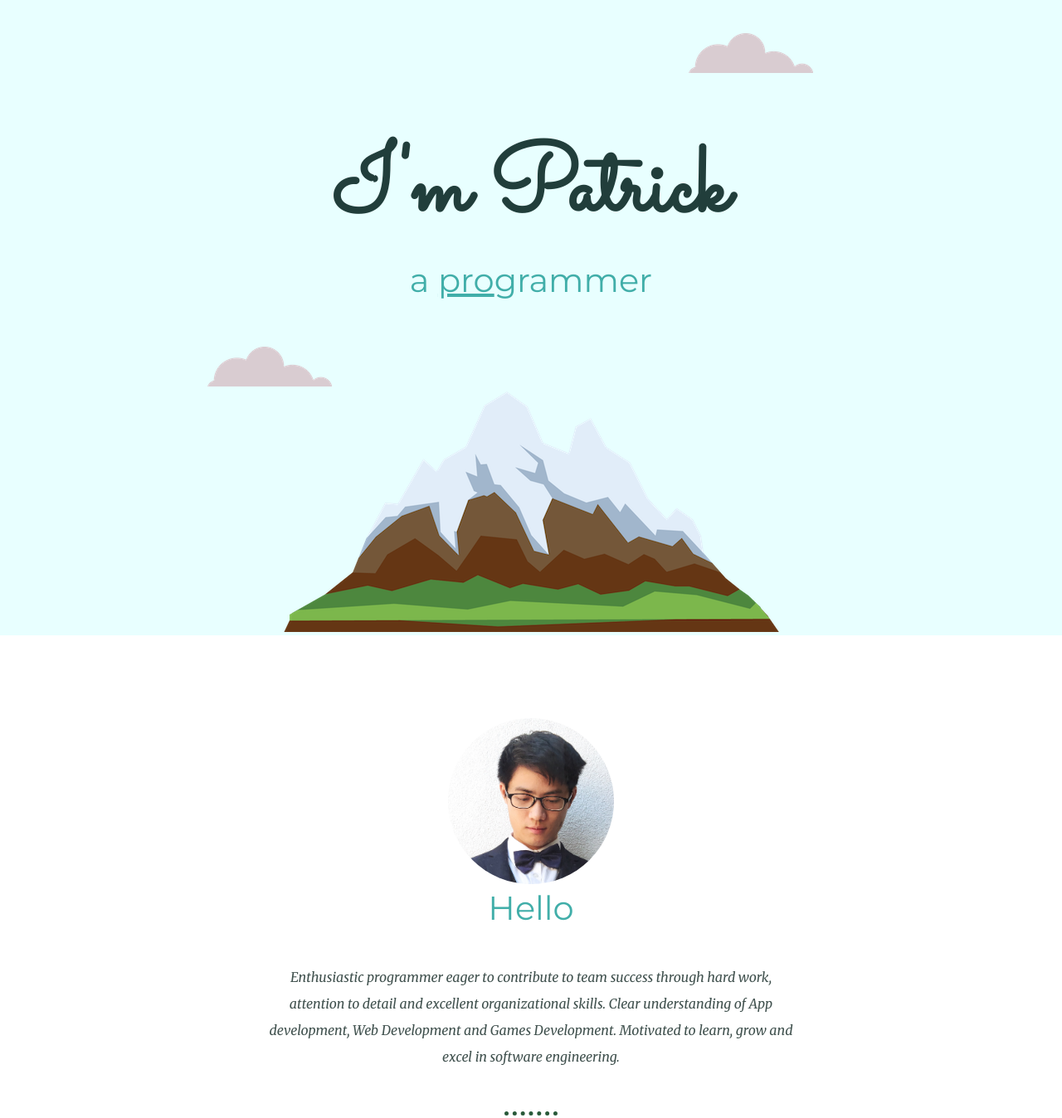
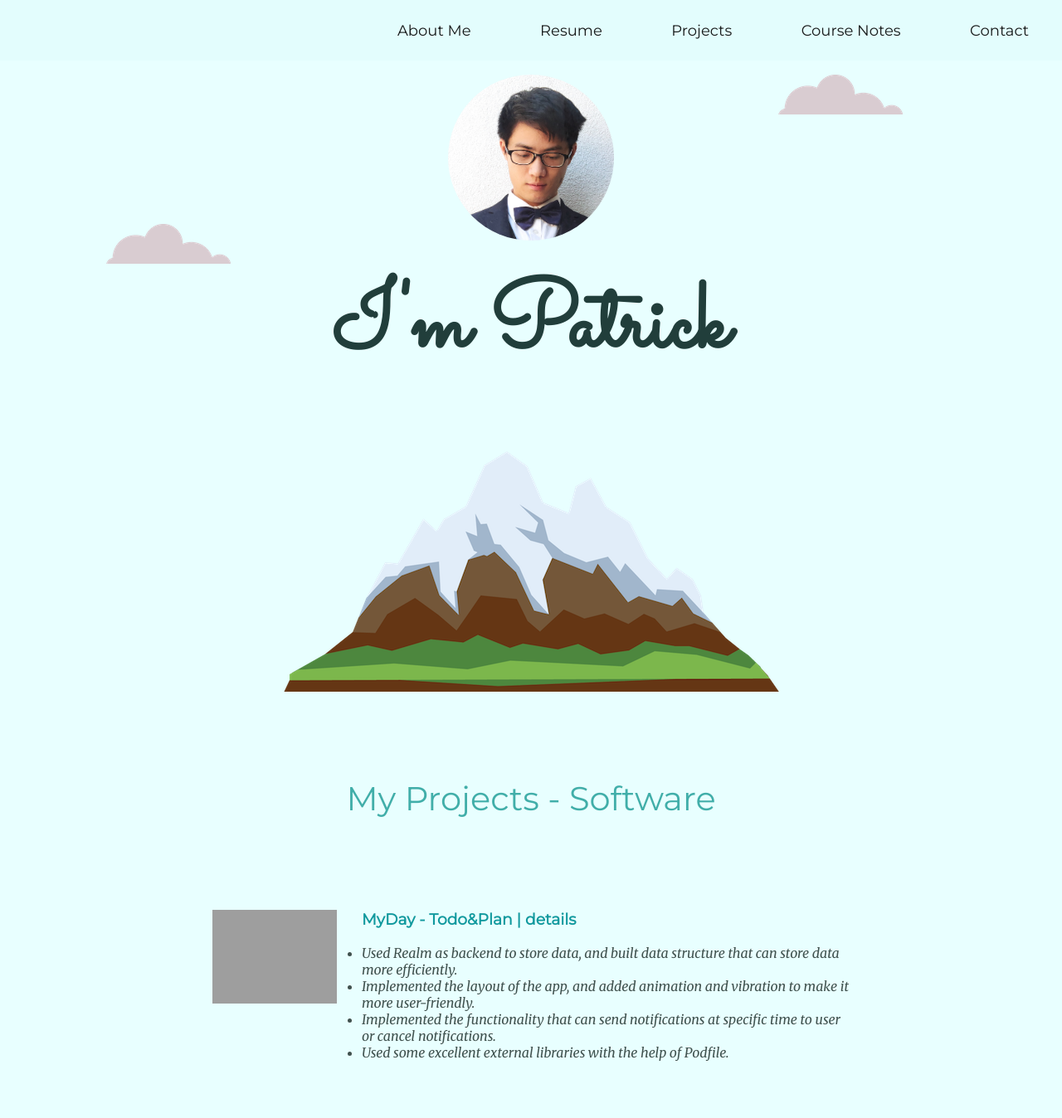
Before and after one commit to patrick-ubc/cv, a plain HTML site: page index.html in a window 1280 px wide. Shown: the top 1348 px of the page at 83% size. Drawn offline with Linux system fonts and the light colour scheme; grey boxes are pictures that could not be loaded.

Commit message:
update the layout, add more details

```diff
--- a/css/styles.css
+++ b/css/styles.css
@@ -3,11 +3,12 @@ body {
   text-align: center;
   font-family: 'Merriweather', serif;
   color: #40514E;
+  background-color: #e8ffff;
 }
 
 h1 {
   font-size: 7rem;
-  margin: 50px auto 0 auto;
+  margin: 20px auto 0 auto;
   font-family: 'Sacramento', cursive;
   color: #213e3b;
 }
@@ -27,13 +28,18 @@ h3, a {
   color: #11999E;
 }
 
+p {
+  text-decoration: none;
+  color: #11999E;
+}
+
 hr {
   border-style: none;
   border-top-style: dotted;
   border-color: #295939;
   border-width: 5px;
   width: 5%;
-  margin: 50px auto 50px auto;
+  margin: 50px auto;
 }
 
 p {
@@ -44,13 +50,6 @@ p {
   color: #EAF6F6;
   font-size: 0.75rem;
   padding: 20px 0;
-}
-
-
-.bottom-cloud {
-  position: absolute;
-  left: 250px;
-  bottom: 300px;
 }
 
 .contact-message {
@@ -85,26 +84,31 @@ a:hover {
   border-radius: 50%;
 }
 
+.profile_img:hover {
+  opacity: 0.7;
+}
+
 .pro {
   text-decoration: underline;
 }
 
 
 .skill-row {
-  width: 50%;
-  margin: 100px auto;
+  width: 60%;
+  margin: 100px auto 150px auto;
   text-align: left;
 }
 
+
 .skill_img_1 {
-  width: 25%;
+  width: 150px;
   float: left;
-  margin-right: 30px;
+  margin-right: 30px;;
   margin-bottom: 80px;
 }
 
 .skill_img_2 {
-  width: 25%;
+  width: 150px;
   float: right;
   margin-left: 30px;
   margin-bottom: 80px;
@@ -114,14 +118,20 @@ a:hover {
 
 .top-cloud {
   position: absolute;
-  right: 300px;
-  top: 40px;
+  right: 15%;
+  top: 90px;
+  z-index: 1;
+}
+
+.bottom-cloud {
+  position: absolute;
+  left: 10%;
+  top: 270px;
+  z-index: 1;
 }
 
 .top-container {
-  background-color: #e8ffff;
-  position: relative;
-  padding-top: 100px;
+  padding-top: 90px;
 }
 
 
@@ -162,3 +172,33 @@ a:hover {
   background-image: linear-gradient(to bottom, #30e3cb, #2bc4ad);
   text-decoration: none;
 }
+
+
+
+.nav {
+  position: fixed;
+  width: 100%;
+  color: #000000;
+  list-style: none;
+  text-align: right;
+  padding: 25px 0;
+  margin-top: 0;
+  background-color: #e3fdfd;
+  opacity: 0.9;
+  z-index: 11;
+}
+
+.nav > li {
+  display: inline-block;
+  padding: 0 40px;
+  font-size: 18px;
+}
+
+.nav > li > a {
+  text-decoration: none;
+  color: #000000;
+}
+
+.nav > li > a:hover {
+  color: #c1c1c1;
+}
--- a/index.html
+++ b/index.html
@@ -3,7 +3,7 @@
 
 <head>
   <meta charset="utf-8">
-  <title>Patrick Huang - a software engineer</title>
+  <title>Patrick Huang</title>
   <link rel="stylesheet" href="css/styles.css">
   <link rel="icon" href="favicon.ico">
   <link rel="preconnect" href="https://fonts.gstatic.com">
@@ -11,36 +11,42 @@
 </head>
 
 <body>
-  <div class="top-container">
+
+  <ul class="nav">
+    <li><a href="#top">About Me</a></li>
+    <li><a href="https://swift-oboe-678.notion.site/Patrick-Huang-Resume-40a8de4a4fac406d96a194d1c8c58e35" target="_blank">Resume</a></li>
+    <li><a href="#">Projects</a></li>
+    <li><a href="https://swift-oboe-678.notion.site/Computer-Engineering-Course-Notes-b6b42dad9db945f5b3f7fabe53b1a6b6" target="_blank">Course Notes</a></li>
+    <li><a href="#">Contact</a></li>
+  </ul>
+
+
+  <div class="top-container" id="top">
     <img class="top-cloud" src="images/cloud.png" alt="cloud-image">
+    <a href="https://swift-oboe-678.notion.site/Patrick-Huang-Resume-40a8de4a4fac406d96a194d1c8c58e35" target="_blank">
+      <img class="profile_img" src="images/patrick.jpg" alt="My profile image">
+    </a>
     <h1>I'm Patrick</h1>
-    <h2>a <span class="pro">pro</span>grammer</h2>
     <img class="bottom-cloud" src="images/cloud.png" alt="cloud-image">
     <img src="images/mountain.png" alt="mountain-image">
   </div>
 
   <div class="middle-container">
-    <div class="profile">
-      <img class="profile_img" src="images/patrick.jpg" alt="My profile image">
-      <!-- <img class="profile_img" src="https://scontent.fyvr3-1.fna.fbcdn.net/v/t1.0-9/132265796_763096724601451_2607269632617926377_n.jpg?_nc_cat=109&ccb=2&_nc_sid=09cbfe&_nc_ohc=pz4QHrQsW9kAX9AFV5Q&_nc_ht=scontent.fyvr3-1.fna&oh=9ad8e4d73ed5169206ca8c6935ba779f&oe=603771DD" alt="My profile image"> -->
-      <!-- <img class="profile_img" src="https://upload.wikimedia.org/wikipedia/en/thumb/3/33/Patrick_Star.svg/1200px-Patrick_Star.svg.png" alt="My profile image"> -->
-      <h2>Hello</h2>
-      <p class="my_brief_description">Enthusiastic programmer eager to contribute to
-        team success through hard work, attention to detail and excellent organizational skills.
-        Clear understanding of App development, Web Development and Games Development. Motivated to
-        learn, grow and excel in software engineering.</p>
-    </div>
-
-    <hr>
     <div class="skills">
       <h2>My Projects - Software</h2>
 
-
-
       <div class="skill-row">
         <img class="skill_img_1" src="https://www.flaticon.com/premium-icon/icons/svg/668/668276.svg" alt="ios Development">
-        <h3><a id="ios" href="https://apps.apple.com/ca/app/myday-todo-habit/id1529811373" target="_blank">iOS App Development</a></h3>
-        <p>I developed an iOS App: MyDay - Todo&Plan.</p>
+        <h3>
+          <a id="ios" href="https://apps.apple.com/ca/app/myday-todo-habit/id1529811373#?platform=iphone" target="_blank">
+            MyDay - Todo&Plan
+          </a>
+          <span>
+            <a href="https://swift-oboe-678.notion.site/MyDay-Todo-Plan-1e237ef94a5c4a7fa22a198288e54d77" target="_blank">
+              | details
+            </a>
+          </span>
+        </h3>
         <ul>
           <li>Used Realm as backend to store data, and built data structure that can store data more efficiently.</li>
           <li>Implemented the layout of the app, and added animation and vibration to make it more user-friendly.</li>
@@ -60,9 +66,6 @@
         </ul>
       </div>
 
-
-
-
       <div class="skill-row">
         <img class="skill_img_1" src="https://www.flaticon.com/premium-icon/icons/svg/527/527564.svg" alt="Android App Development">
         <h3><a id="android" href="https://github.com/nepuubu/cpen321-wedo" target="_blank">Android App Development</a></h3>
@@ -75,8 +78,9 @@
         </ul>
       </div>
 
+
       <div class="skill-row">
-        <img class="skill_img_2" src="https://www.flaticon.com/svg/static/icons/svg/2868/2868182.svg" alt="Web Development">
+        <img class="skill_img_2" src="https://unity3d.com/profiles/unity3d/themes/unity/images/pages/branding_trademarks/unity-tab-square-black.png" alt="Web Development">
         <h3><a id="chat_app" href="https://www.fakebook.cam/" target="_blank">Chat App</a></h3>
         <p>Made a Chat App</p>
         <ul>
@@ -84,10 +88,9 @@
           <li>Deployed the Chat Application to heroku.</li>
         </ul>
       </div>
-    </div>
 
       <div class="skill-row">
-      <img class="skill_img_1" src="" alt="Distributed Hash Table">
+        <img class="skill_img_1" src="images/robot.png" alt="Distributed Hash Table">
         <h3><a id="distributed" href="https://www.fakebook.cam/" target="_blank">Distributed System</a></h3>
         <p>Distributed Hash Table</p>
         <ul>
@@ -97,7 +100,7 @@
           <li>Used Chain Replication to reduce data loss due to node failure by 67%. </li>
         </ul>
       </div>
-
+    </div>
 
 
     <hr>
```
Lines whose indentation alone changed are shown as unchanged.
